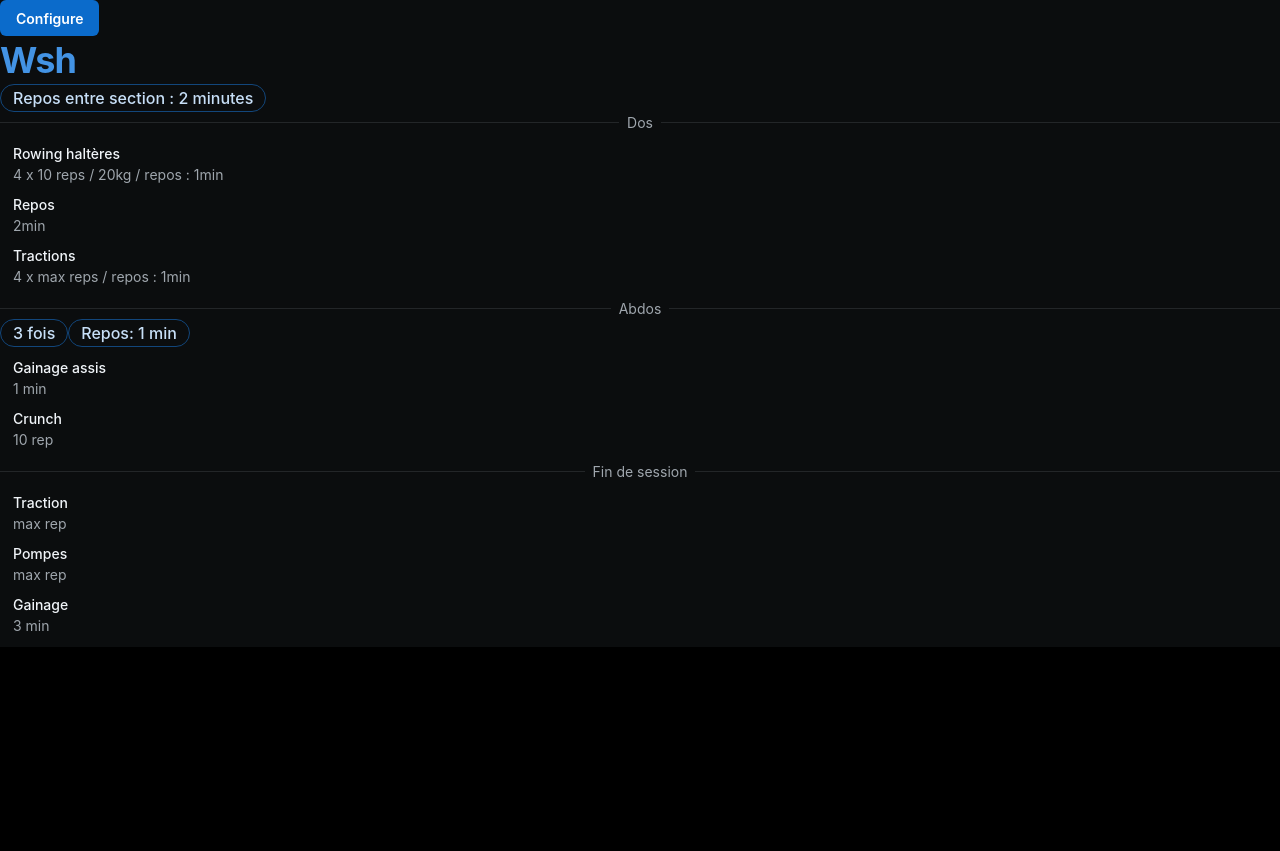
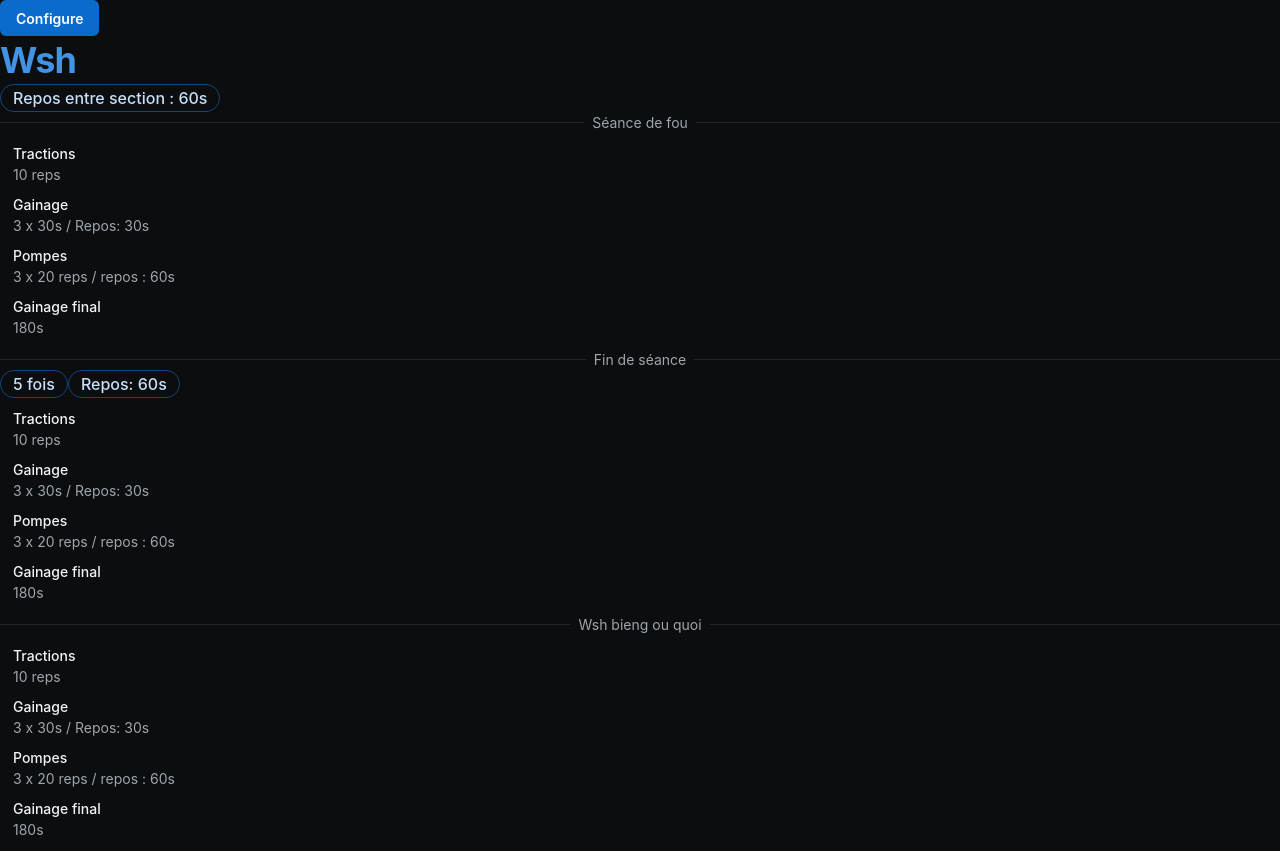
Before and after one commit to Dylanderv/LeSport, a React (Vite) app: page /playlists/1 in a window 1280 px wide. Before the commit the page ends 800 px from the top, so only its background shows below. Built offline with nearby package versions, Linux system fonts and the light colour scheme.

Commit message:
feat: finish implement playlist view

```diff
--- a/src/Components/SportItemElement.tsx
+++ b/src/Components/SportItemElement.tsx
@@ -16,7 +16,7 @@ type SportItemElementProps = {
 
 export function SportItemElement(props: SportItemElementProps) {
     function handleClick() {
-        if (props.onClick !== null) {
+        if (props.onClick) {
             props.onClick!(props.item);
         }
     }
--- a/src/Components/UnconfiguredSportItemElement.tsx
+++ b/src/Components/UnconfiguredSportItemElement.tsx
@@ -10,7 +10,7 @@ type UnconfiguredSportItemElement = {
 
 export function UnconfiguredSportItemElement(props: UnconfiguredSportItemElement) {
     function handleClick() {
-        if (props.onClickItem !== null) {
+        if (props.onClickItem) {
             props.onClickItem!(props.item);
         }
     }
--- a/src/domain/Playlists/Playlist.ts
+++ b/src/domain/Playlists/Playlist.ts
@@ -4,19 +4,21 @@ export class Playlist {
     public readonly id: string;
     public readonly name: string;
     public sections: Section[];
+    public restBetweenSections: number | null
 
-    constructor(id: string | null, name: string, sections: Section[]) {
+    constructor(id: string | null, name: string, sections: Section[], restBetweenSections: number | null) {
         this.id = id === null ? crypto.randomUUID() : id;
         this.name = name;
         this.sections = sections;
+        this.restBetweenSections = restBetweenSections;
     }
 
-    static New(name: string, sections: Section[] = []) {
-        return new Playlist(null, name, sections);
+    static New(name: string, sections: Section[] = [], restBetweenSections: number | null) {
+        return new Playlist(null, name, sections, restBetweenSections);
     }
 
     Copy() {
-        return new Playlist(this.id, this.name, this.sections);
+        return new Playlist(this.id, this.name, this.sections, this.restBetweenSections);
     }
 
     public addSection(section: Section): void {
--- a/src/infrastructure/storage/InMemoryStorage.ts
+++ b/src/infrastructure/storage/InMemoryStorage.ts
@@ -1,4 +1,4 @@
-import { OneShotSection, Section } from "../../domain/Sections/Section";
+import {OneShotSection, RepeatedSection, Section} from "../../domain/Sections/Section";
 import { UnconfiguredSportItem } from "../../domain/SportItems/UnconfiguredSportItem";
 import {Playlist} from "../../domain/Playlists/Playlist.ts";
 import {OneShotRep} from "../../domain/SportItems/OneShotRep.ts";
@@ -17,10 +17,22 @@ export let SectionDb: Section[] = [
         new RepeatedTimed("Gainage", 3, 30, 30, "2"),
         new RepeatedRep("Pompes", 3, 60, 20, "3"),
         new OneShotTimed("Gainage final", 180, "4")
+    ]),
+    new RepeatedSection("2", "Fin de séance", [
+        new OneShotRep("Tractions", 10, "1"),
+        new RepeatedTimed("Gainage", 3, 30, 30, "2"),
+        new RepeatedRep("Pompes", 3, 60, 20, "3"),
+        new OneShotTimed("Gainage final", 180, "4")
+    ], 5, 60),
+    new OneShotSection("3", "Wsh bieng ou quoi", [
+        new OneShotRep("Tractions", 10, "1"),
+        new RepeatedTimed("Gainage", 3, 30, 30, "2"),
+        new RepeatedRep("Pompes", 3, 60, 20, "3"),
+        new OneShotTimed("Gainage final", 180, "4")
     ])
 ];
 export let PlaylistDb: Playlist[] = [
-    new Playlist("1", "Wsh", [...SectionDb])
+    new Playlist("1", "Wsh", [...SectionDb], 60)
 ];
 
 export function AddUnconfiguredSportItem(item: UnconfiguredSportItem) {
--- a/src/route/ConfigurePlaylist.tsx
+++ b/src/route/ConfigurePlaylist.tsx
@@ -49,7 +49,7 @@ function ListSections({ sections }: ListSportItemsProps) {
             {
                 sections
                     .map(x =>
-                        <span>{x.name}</span>)
+                        <span key={x.id}>{x.name}</span>)
             }
         </List>
     )
--- a/src/route/CreatePlaylist.tsx
+++ b/src/route/CreatePlaylist.tsx
@@ -7,10 +7,11 @@ import {StorePlaylistHandler} from "../application/command/StorePlaylist.ts";
 
 function CreatePlaylist() {
     const [name, setName] = useState<string | null>(null);
+    const [restBetweenSections, setRestBetweenSections] = useState<number | null>(null);
     const navigate = useNavigate()
 
     const onPlaylistCreated = () => {
-        const playlist = Playlist.New(name!)
+        const playlist = Playlist.New(name!, [], restBetweenSections!)
         StorePlaylistHandler.handle({ playlistToCreate: playlist })
         navigate(`/Playlists/${playlist.id}`);
     }
@@ -24,7 +25,12 @@ function CreatePlaylist() {
                 <Input onChange={e => setName(e.target.value)} color="primary" placeholder="Nom..." variant="outlined" />
             </FormControl>
 
-            <Button onClick={onPlaylistCreated}>Créer</Button>
+            <FormControl>
+                <FormLabel>Repos entre sections</FormLabel>
+                <Input onChange={e => setRestBetweenSections(Number.parseInt(e.target.value))} color="primary" placeholder="Repos entre sections..." variant="outlined" />
+            </FormControl>
+
+            <Button disabled={name === null && restBetweenSections === null} onClick={onPlaylistCreated}>Créer</Button>
         </Sheet>
     )
 }
--- a/src/route/ViewPlaylist.tsx
+++ b/src/route/ViewPlaylist.tsx
@@ -1,8 +1,9 @@
 import {Button, Chip, Divider, List, Sheet, Typography} from "@mui/joy";
 import {useNavigate, useParams} from "react-router-dom";
-import {Item} from "../Components/Item.tsx";
 import {GetPlaylistHandler} from "../application/Query/GetPlaylist.ts";
 import {Playlist} from "../domain/Playlists/Playlist.ts";
+import {RepeatedSection, Section} from "../domain/Sections/Section.ts";
+import {SportItemElement} from "../Components/SportItemElement.tsx";
 
 function ViewPlaylist() {
     const { id } = useParams()
@@ -20,7 +21,7 @@ function ViewPlaylist() {
 function DisplayPlaylist({ playlist }: { playlist: Playlist }) {
     const navigate = useNavigate();
 
-    const onClickConfigure = () => navigate(`/playlists/${id}/configure`)
+    const onClickConfigure = () => navigate(`/playlists/${playlist.id}/configure`)
 
 
     return (
@@ -37,47 +38,35 @@ function DisplayPlaylist({ playlist }: { playlist: Playlist }) {
             </Typography>
 
 
-            <Chip color="primary" size="lg" variant="outlined">Repos entre section : 2 minutes</Chip>
+            <Chip color="primary" size="lg" variant="outlined">Repos entre section : {playlist.restBetweenSections}s</Chip>
 
+            {playlist.sections.map(x =>
+                <DisplaySection key={x.id} section={x}></DisplaySection>
+            )}
+        </div>
+    )
+}
 
+function DisplaySection({ section }: { section: Section }) {
+    return (
+        <Sheet>
             <Divider>
-                Dos
+                {section.name}
             </Divider>
-            {/* <Chip color="primary" size="lg" variant="outlined">Repos : 1 minute</Chip> */}
+            {section instanceof RepeatedSection && (section as RepeatedSection) !== null
+                ? <div>
+                    <Chip color="primary" size="lg" variant="outlined">{section.times} fois</Chip>
+                    <Chip color="primary" size="lg" variant="outlined">Repos: {section.rest}s</Chip>
+                </div>
+                : <span></span>
+            }
 
-            <List
-                sx={{ '--ListItemDecorator-size': '56px' }}
-            >
-                <Item title="Rowing haltères" body="4 x 10 reps / 20kg / repos : 1min" Button={null}></Item>
-                <Item title="Repos" body="2min" Button={null}></Item>
-                <Item title="Tractions" body="4 x max reps / repos : 1min" Button={null}></Item>
+            <List>
+                {section.items.map(x =>
+                <SportItemElement key={x.id} item={x} Button={null}></SportItemElement>
+                    )}
             </List>
-
-            <Divider>
-                Abdos
-            </Divider>
-            <Chip color="primary" size="lg" variant="outlined">3 fois</Chip>
-            <Chip color="primary" size="lg" variant="outlined">Repos: 1 min</Chip>
-
-            <List
-                sx={{ '--ListItemDecorator-size': '56px' }}
-            >
-                <Item title="Gainage assis" body="1 min" Button={null}></Item>
-                <Item title="Crunch" body="10 rep" Button={null}></Item>
-            </List>
-
-            <Divider>
-                Fin de session
-            </Divider>
-
-            <List
-                sx={{ '--ListItemDecorator-size': '56px' }}
-            >
-                <Item title="Traction" body="max rep" Button={null}></Item>
-                <Item title="Pompes" body="max rep" Button={null}></Item>
-                <Item title="Gainage" body="3 min" Button={null}></Item>
-            </List>
-        </div>
+        </Sheet>
     )
 }
 
--- a/src/route/ViewSection.tsx
+++ b/src/route/ViewSection.tsx
@@ -124,7 +124,7 @@ function AddSportItem({ sportItems, onItemSelected }: { sportItems: SportItem[],
                     }}
                 >
                     <MenuList variant="outlined" onKeyDown={handleListKeyDown} sx={{ boxShadow: 'md' }}>
-                        {sportItems.map(x => <UnconfiguredSportItemElement item={x} onClickItem={handleClick} Button={null}></UnconfiguredSportItemElement>)}
+                        {sportItems.map(x => <UnconfiguredSportItemElement key={x.id} item={x} onClickItem={handleClick} Button={null}></UnconfiguredSportItemElement>)}
                     </MenuList>
                 </ClickAwayListener>
             </Popup>
```
